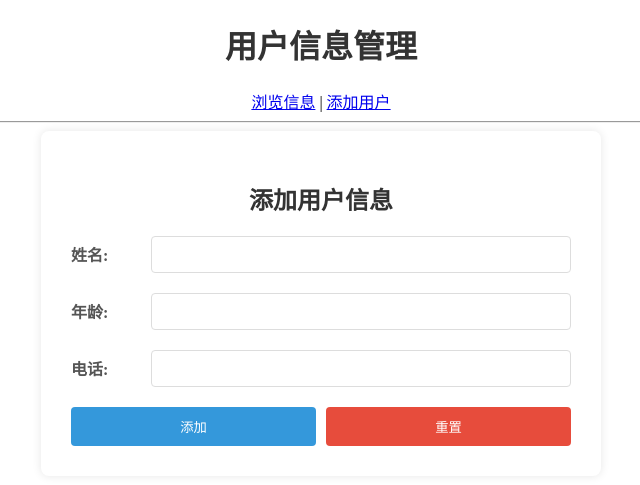
After one commit to howmdayaya/django_introduction, a Django app: template templates/myapp/users/add.html in a window 1280 px wide. The commit adds this page. Shown: the top 485 px of the page, without its empty margins (319-959 px from the left). Run offline with Django 5.2, Linux system fonts and the light colour scheme; the template is opened without the code that fills it, so the values that code supplies are empty.

```diff
--- a/django_introduction/settings.py
+++ b/django_introduction/settings.py
@@ -48,7 +48,7 @@ MIDDLEWARE = [
     'django.middleware.security.SecurityMiddleware',
     'django.contrib.sessions.middleware.SessionMiddleware',
     'django.middleware.common.CommonMiddleware',
-    'django.middleware.csrf.CsrfViewMiddleware',
+    'django.middleware.csrf.CsrfViewMiddleware',#保安！
     'django.contrib.auth.middleware.AuthenticationMiddleware',
     'django.contrib.messages.middleware.MessageMiddleware',
     'django.middleware.clickjacking.XFrameOptionsMiddleware',
--- /dev/null
+++ b/templates/myapp/users/add.html
@@ -0,0 +1,117 @@
+<!DOCTYPE html>
+<html lang="zh-CN">
+
+<head>
+    <meta charset="UTF-8">
+    <meta name="viewport" content="width=device-width, initial-scale=1.0">
+    <title>添加用户</title>
+    <style>
+        .container {
+            max-width: 500px;
+            margin: 0 auto;
+            background: white;
+            padding: 30px;
+            border-radius: 8px;
+            box-shadow: 0 0 10px rgba(0, 0, 0, 0.1);
+        }
+
+        h1,
+        h2 {
+            color: #333;
+            text-align: center;
+        }
+
+        .form-group {
+            display: flex;
+            margin-bottom: 20px;
+        }
+
+        label {
+            flex: 1;
+            display: flex;
+            align-items: center;
+            font-size: 16px;
+            font-weight: bold;
+            color: #555;
+        }
+
+        input[type="text"] {
+            flex: 5;
+            width: 100%;
+            padding: 10px;
+            border: 1px solid #ddd;
+            border-radius: 4px;
+            box-sizing: border-box;
+        }
+
+        .button-group {
+            display: flex;
+            gap: 10px;
+            margin-top: 20px;
+        }
+
+        input[type="submit"],
+        input[type="reset"] {
+            padding: 10px 20px;
+            border: none;
+            border-radius: 4px;
+            cursor: pointer;
+            flex: 1;
+        }
+
+        input[type="submit"] {
+            background-color: #3498db;
+            color: white;
+        }
+
+        input[type="submit"]:hover {
+            background-color: #2980b9;
+        }
+
+        input[type="reset"] {
+            background-color: #e74c3c;
+            color: white;
+        }
+
+        input[type="reset"]:hover {
+            background-color: #c0392b;
+        }
+    </style>
+</head>
+
+<body>
+    <center>
+        <h1>用户信息管理</h1>
+        <div class="nav-links">
+            <a href="{% url 'indexusers'%}">浏览信息</a> |
+            <a href="{% url 'addusers'%}">添加用户</a>
+        </div>
+        <hr>
+    </center>
+
+    <div class="container">
+        <h2>添加用户信息</h2>
+        <form action="{% url 'insertusers'%}" method="post">
+            <!-- {% csrf_token %} 添加令牌  -->
+            {% csrf_token %}
+            <div class="form-group">
+                <label for="name">姓名:</label>
+                <input type="text" name="name" id="name">
+            </div>
+            <div class="form-group">
+                <label for="age">年龄:</label>
+                <input type="text" name="age" id="age">
+            </div>
+            <div class="form-group">
+                <label for="phone">电话:</label>
+                <input type="text" name="phone" id="phone">
+            </div>
+            <div class="button-group">
+                <input type="submit" value="添加">
+                <input type="reset" value="重置">
+            </div>
+        </form>
+    </div>
+</body>
+
+</html>
```
Also changed, not shown: myapp/views.py (+29 -5 lines), templates/myapp/users/index.html (+41 -5 lines), templates/myapp/users/info.html (added, +26 -0 lines).
